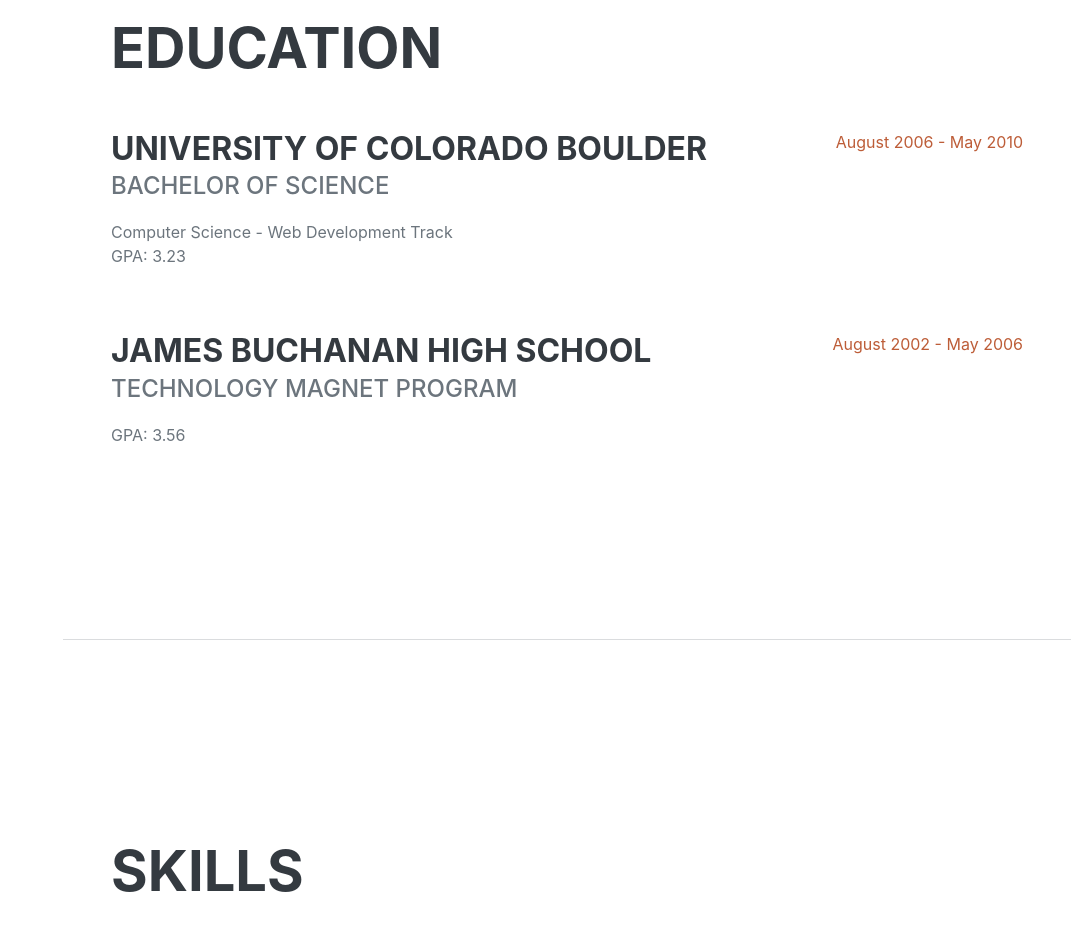
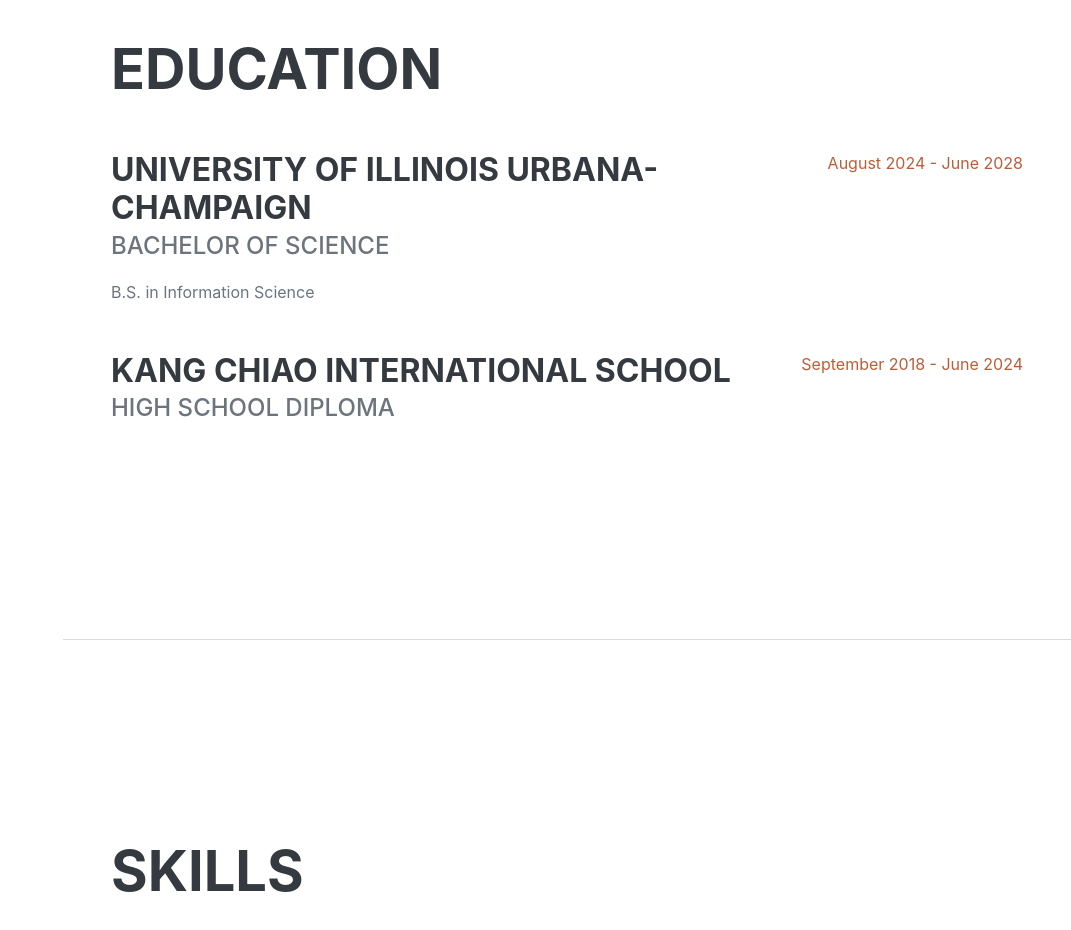
Before and after one commit to ccy9559/ccy9559.github.io, a plain HTML site: page index.html in a window 1280 px wide. Shown: the part 2000-2930 px from the top of the page, without its empty margins (209-1280 px from the left). Drawn offline with nearby package versions, Linux system fonts and the light colour scheme; a web font is replaced by a local one.

Commit message:
Update index.html

```diff
--- a/index.html
+++ b/index.html
@@ -106,20 +106,18 @@
                     <h2 class="mb-5">Education</h2>
                     <div class="d-flex flex-column flex-md-row justify-content-between mb-5">
                         <div class="flex-grow-1">
-                            <h3 class="mb-0">University of Colorado Boulder</h3>
+                            <h3 class="mb-0">University of Illinois Urbana-Champaign</h3>
                             <div class="subheading mb-3">Bachelor of Science</div>
-                            <div>Computer Science - Web Development Track</div>
-                            <p>GPA: 3.23</p>
+                            <div>B.S. in Information Science</div>
                         </div>
-                        <div class="flex-shrink-0"><span class="text-primary">August 2006 - May 2010</span></div>
+                        <div class="flex-shrink-0"><span class="text-primary">August 2024 - June 2028</span></div>
                     </div>
                     <div class="d-flex flex-column flex-md-row justify-content-between">
                         <div class="flex-grow-1">
-                            <h3 class="mb-0">James Buchanan High School</h3>
-                            <div class="subheading mb-3">Technology Magnet Program</div>
-                            <p>GPA: 3.56</p>
+                            <h3 class="mb-0">Kang Chiao International School</h3>
+                            <div class="subheading mb-3">High School Diploma</div>
                         </div>
-                        <div class="flex-shrink-0"><span class="text-primary">August 2002 - May 2006</span></div>
+                        <div class="flex-shrink-0"><span class="text-primary">September 2018 - June 2024</span></div>
                     </div>
                 </div>
             </section>
```
